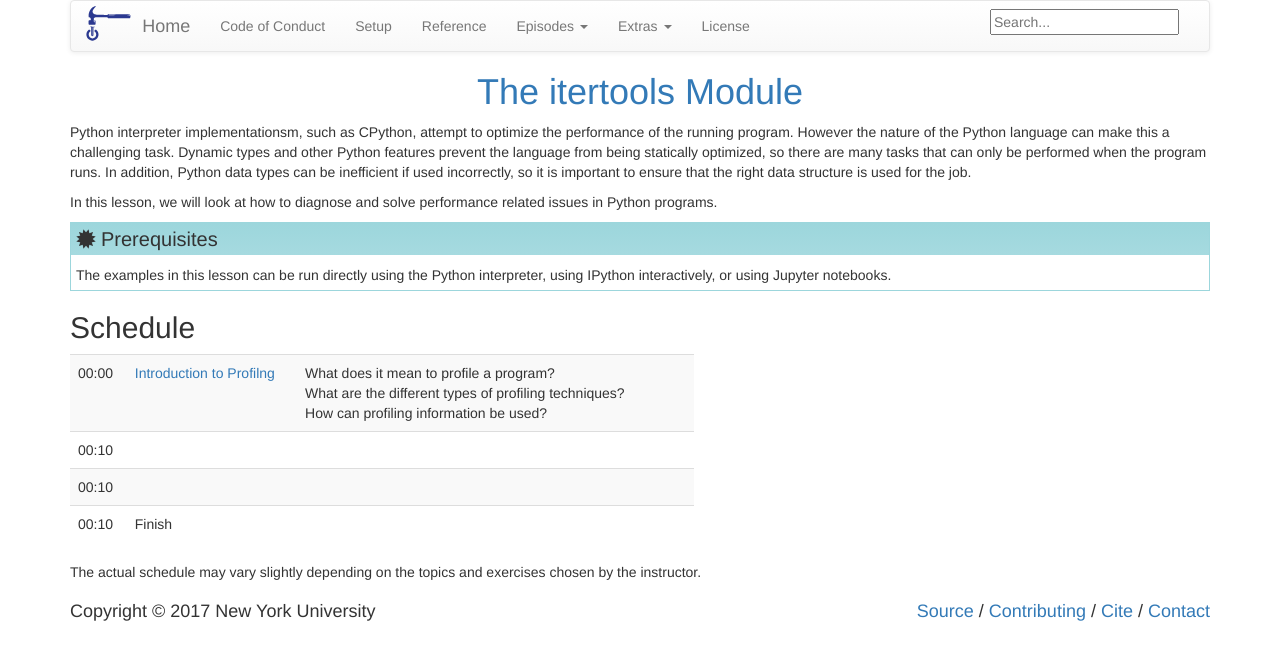
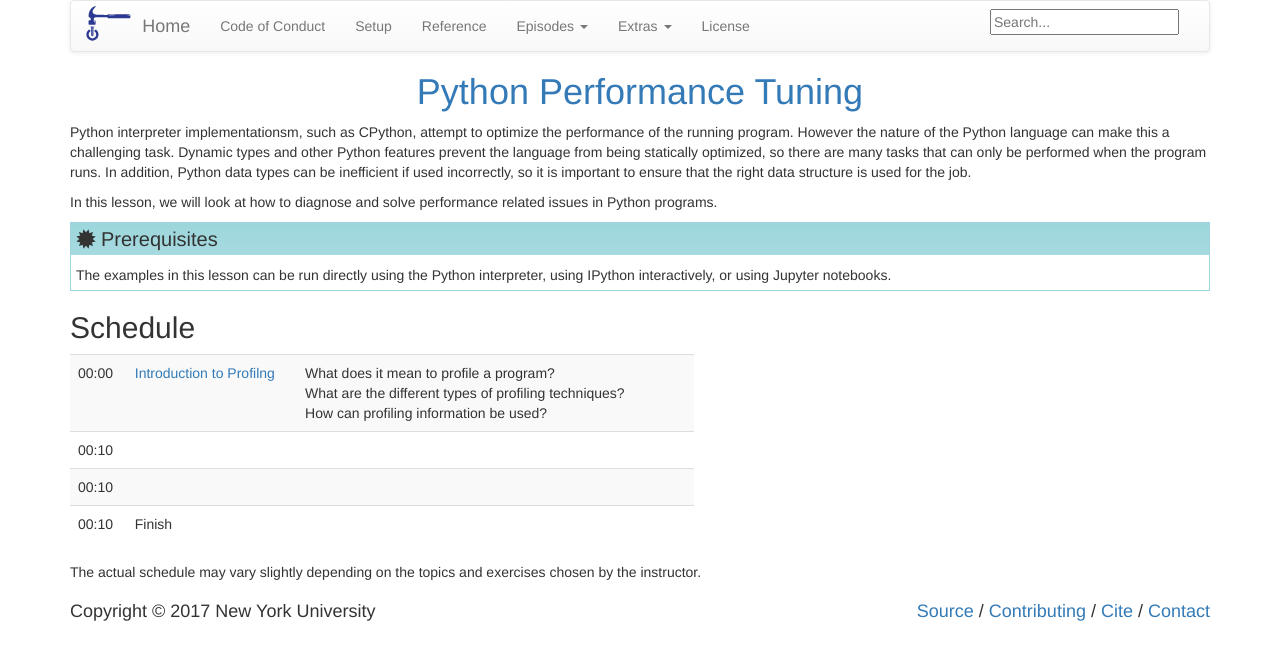
Before and after one commit to nyu-cds/python-performance-tuning, a Jekyll site: the page built from index.md, in a window 1280 px wide. Shown: the top 660 px of the page. Built offline with Jekyll 4.4.1, drawn with Linux system fonts in a browser that asks for light colours.

Commit message:
Updated title
Signed-off-by: Greg Watson <g.watson@computer.org>

```diff
--- a/_config.yml
+++ b/_config.yml
@@ -6,7 +6,7 @@
 carpentry: "swc"
 
 # Overall title for pages.
-title: "The itertools Module"
+title: "Python Performance Tuning"
 
 # Contact.  This *must* include the protocol: if it's an email
 # address, it must look like "mailto:lessons@software-carpentry.org",
```
